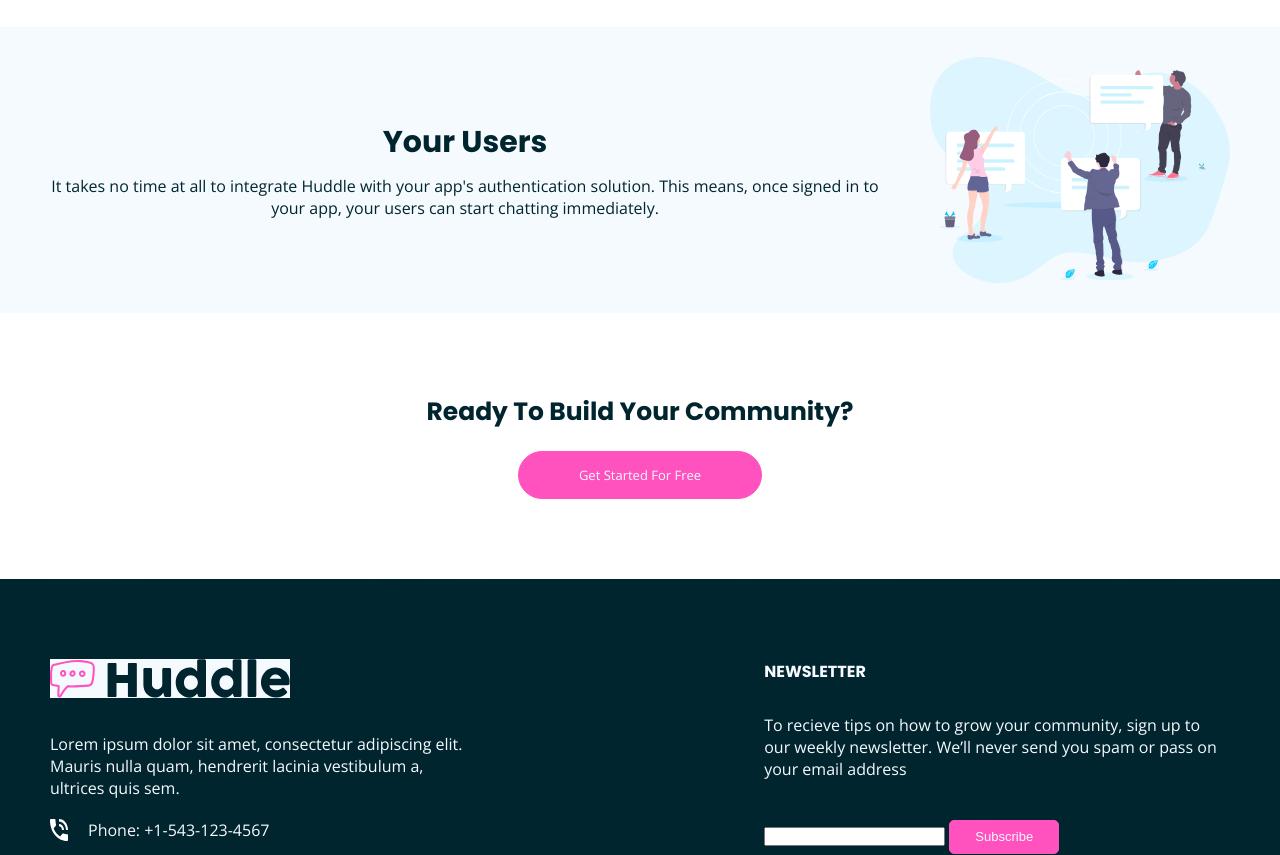
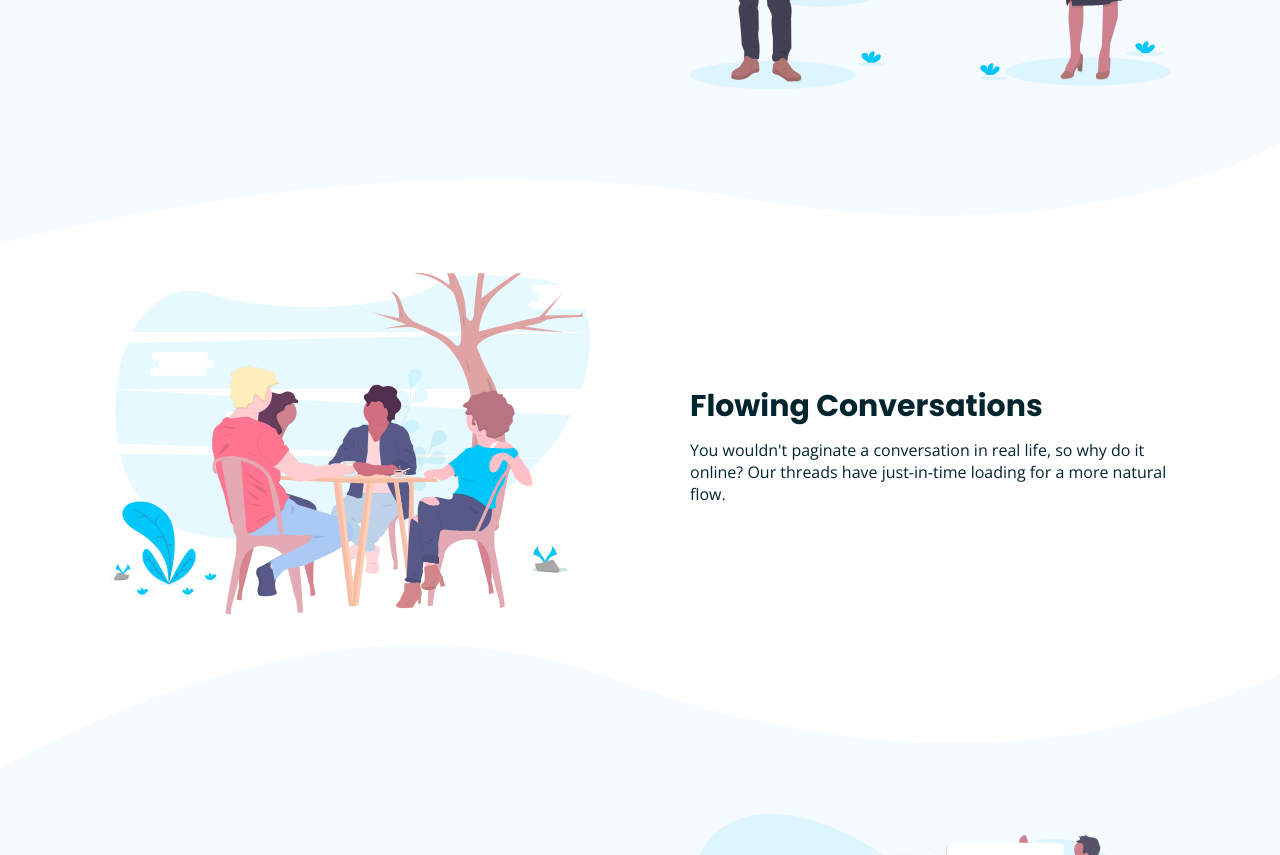
Before and after one commit to Adezayn/frontend-huddle, a plain HTML site: page index.html in a window 1280 px wide. Shown: the part 1945-2800 px from the top of the page. Drawn offline with nearby package versions, Linux system fonts and the light colour scheme.

Commit message:
changes in ui

```diff
--- a/index.css
+++ b/index.css
@@ -22,10 +22,18 @@ h4 {
   font-family: "Poppins", sans-serif;
   font-weight: 700;
 }
+input {
+  cursor: pointer;
+}
 .container {
   padding: 3rem 5rem;
   margin: auto;
   text-align: center;
+}
+.section img:first-child,
+.section img:last-child {
+  display: block;
+  max-width: 100%;
 }
 /*HEADER STYLING*/
 header {
@@ -40,6 +48,7 @@ header img {
 .btn {
   text-decoration: none;
   display: inline-block;
+  cursor: pointer;
 }
 .btn-small {
   padding: 0.7rem 2.5rem;
@@ -61,7 +70,7 @@ header img {
 }
 .btn-big {
   padding: 1.2rem 6rem;
-  border: 1px solid hsl(322, 100%, 66%);
+  border: 1px solid transparent;
   border-radius: 25px;
   text-align: center;
   background-color: hsl(322, 100%, 66%);
@@ -69,7 +78,11 @@ header img {
   font-size: 1.3rem;
   margin-top: 4rem;
   line-height: 1.7;
-  /*box-shadow: 0 2.5rem 10rem hsl(207, 100%, 98%) ;*/
+  box-shadow: rgb(0 0 0 / 24%) 0px 3px 8px;
+  transition: all 0.2s ease-in;
+}
+.btn-big:hover {
+  background-color: hsl(321, 100%, 78%);
 }
 .first-section__img-box {
   padding: 8rem 0;
@@ -82,10 +95,12 @@ header img {
 .users-box,
 .conversation-box,
 .footer__info-box {
+  width: 90%;
+  margin: auto;
   display: flex;
   flex-direction: column;
   align-items: center;
-  gap: 50px;
+  gap: 10rem;
 }
 .estimate__box {
   width: fit-content;
@@ -112,7 +127,14 @@ header img {
   width: 30rem;
   display: inline-block;
   margin: auto;
+  flex: 50%;
 }
+.grow-box-text,
+.users-box-text,
+.conversation-box-text {
+  flex: 50%;
+}
+
 .blue-container {
   background-color: hsl(207, 100%, 98%);
 }
@@ -128,41 +150,54 @@ header img {
 }
 
 /*FOOTER*/
-footer {
-    background-image: url(./images/bg-footer-top-mobile.svg);
+.footer-container {
+  /*background-image: url(./images/bg-footer-top-mobile.svg);*/
   background-color: hsl(192, 100%, 9%);
   color: hsl(207, 100%, 98%);
 }
-footer h4 {
+.footer-section h4 {
   color: inherit;
   text-transform: uppercase;
   margin-bottom: 3rem;
 }
 .footer__info-box {
   text-align: start;
-  padding: 5rem 0;
+  padding: 1rem 0 0;
 }
-/*.footer__newsletter-box .input-email {
-    width: calc(100% - 200.25px);
-}*/
-.footer__newsletter-box .btn-big {
+.footer__newsletter-box .btn-big.input-btn {
   outline: transparent;
   border-radius: 5px;
-  padding: 0.5rem 2.5rem;
+  width: 50%;
+}
+.footer__newsletter-box {
+  flex: 60%;
+}
+.footer__huddle-box {
+  flex: 40%;
 }
 .footer__huddle-box > img {
-  background-color: hsl(207, 100%, 98%);
+  color: hsl(207, 100%, 98%);
+  fill: inherit;
   margin-bottom: 3rem;
+}
+.input-email {
+  margin-top: 3rem;
+  width: 100%;
+  height: 3.5rem;
 }
 .contact-info {
   display: flex;
-  gap: 2rem;
+  align-items: center;
+  gap: 1rem;
 }
 .contact-info:not(:last-child) {
   margin: 2rem 0;
 }
 .social-icons {
   margin-top: 3rem;
+}
+.social-icons li {
+  display: inline-block;
 }
 .attribution {
   font-size: 11px;
@@ -177,7 +212,7 @@ footer h4 {
     font-size: 62.5%;
   }
   .first-section__img-box img {
-    width: 60rem;
+    width: 70rem;
   }
   .estimate,
   .conversation-box {
@@ -188,8 +223,13 @@ footer h4 {
   .footer__info-box {
     flex-direction: row-reverse;
   }
+  .grow-box-text,
+  .users-box-text,
+  .conversation-box-text {
+    text-align: start;
+  }
   .footer__info-box {
     align-items: flex-start;
-    gap: 30rem;
+    gap: 20rem;
   }
 }
--- a/index.html
+++ b/index.html
@@ -51,8 +51,9 @@
       </section>
     </div>
 
-    <div class="blue-container">
-      <div class="container">
+    <div class="blue-section section">
+      <img src="images/bg-section-top-desktop-1.svg" />
+      <div class="blue-container container">
         <div class="grow-box">
           <img
             src="images/illustration-grow-together.svg"
@@ -68,6 +69,7 @@
           </div>
         </div>
       </div>
+      <img src="images/bg-section-bottom-desktop-1.svg" />
     </div>
 
     <div class="container">
@@ -87,8 +89,9 @@
       </div>
     </div>
 
-    <div class="blue-container">
-      <div class="container">
+    <div class="blue-section section">
+      <img src="images/bg-section-top-desktop-2.svg" />
+      <div class="blue-container container">
         <div class="users-box">
           <img src="images/illustration-your-users.svg" alt="users" />
           <div class="users-box-text">
@@ -101,6 +104,7 @@
           </div>
         </div>
       </div>
+      <img src="images/bg-section-bottom-desktop-2.svg" />
     </div>
 
     <div class="container">
@@ -110,8 +114,9 @@
       </div>
     </div>
 
-    <footer class="footer-container">
-      <div class="container">
+    <footer class="footer-section section">
+      <img src="images/bg-footer-top-desktop.svg" />
+      <div class="footer-container container">
         <div class="footer__info-box">
           <div class="footer__newsletter-box">
             <h4>Newsletter</h4>
@@ -122,7 +127,11 @@
             </p>
             <form>
               <input type="email" class="input-email" />
-              <input type="button" value="Subscribe" class="btn-big" />
+              <input
+                type="button"
+                value="Subscribe"
+                class="btn-big input-btn"
+              />
             </form>
           </div>
 
@@ -140,11 +149,11 @@
               <img src="images/icon-email.svg" />
               <p>example@huddle.com</p>
             </div>
-            <div class="social-icons">
-              <img src="images/" alt="facebook"/>
-              <img src="images/" alt="instagram"/>
-              <img src="images/" alt="twitter"/>
-            </div>
+            <ul class="social-icons">
+              <li></li>
+              <li></li>
+              <li></li>
+            </ul>
           </div>
         </div>
 
```
